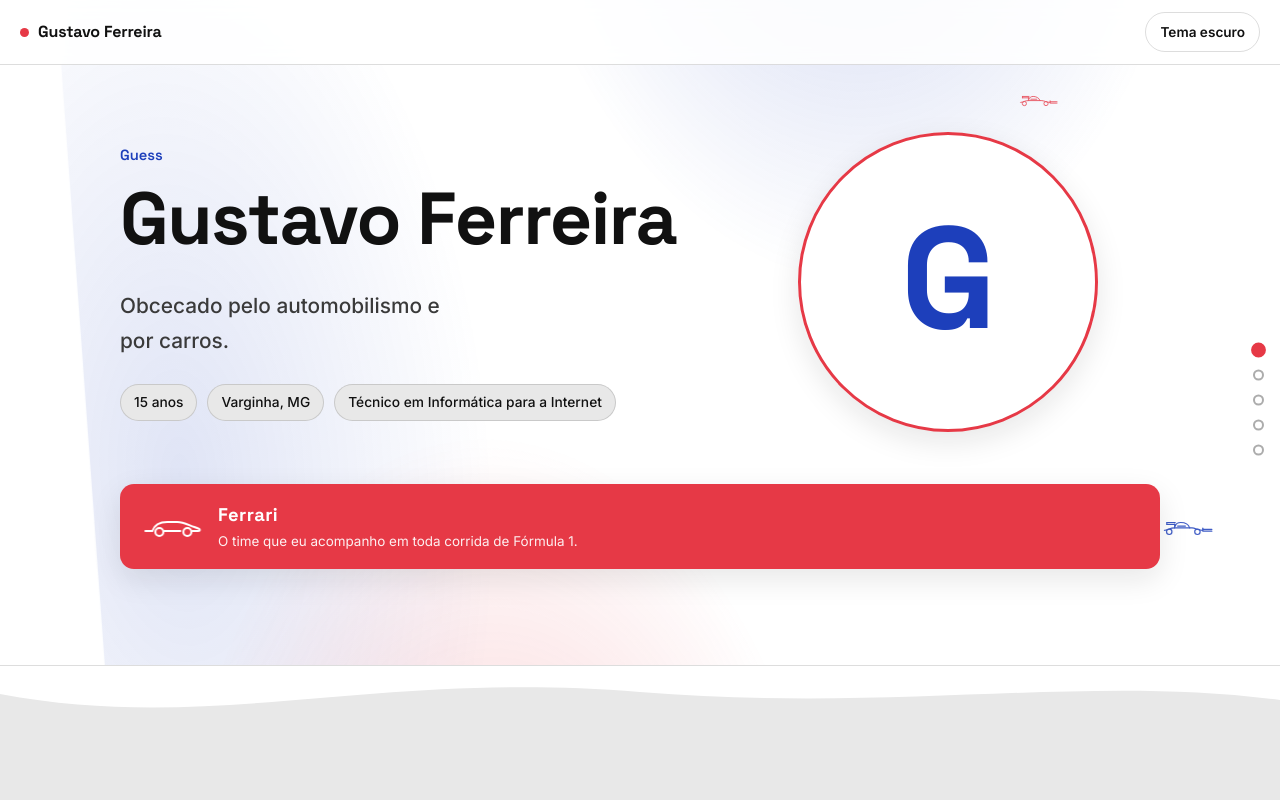
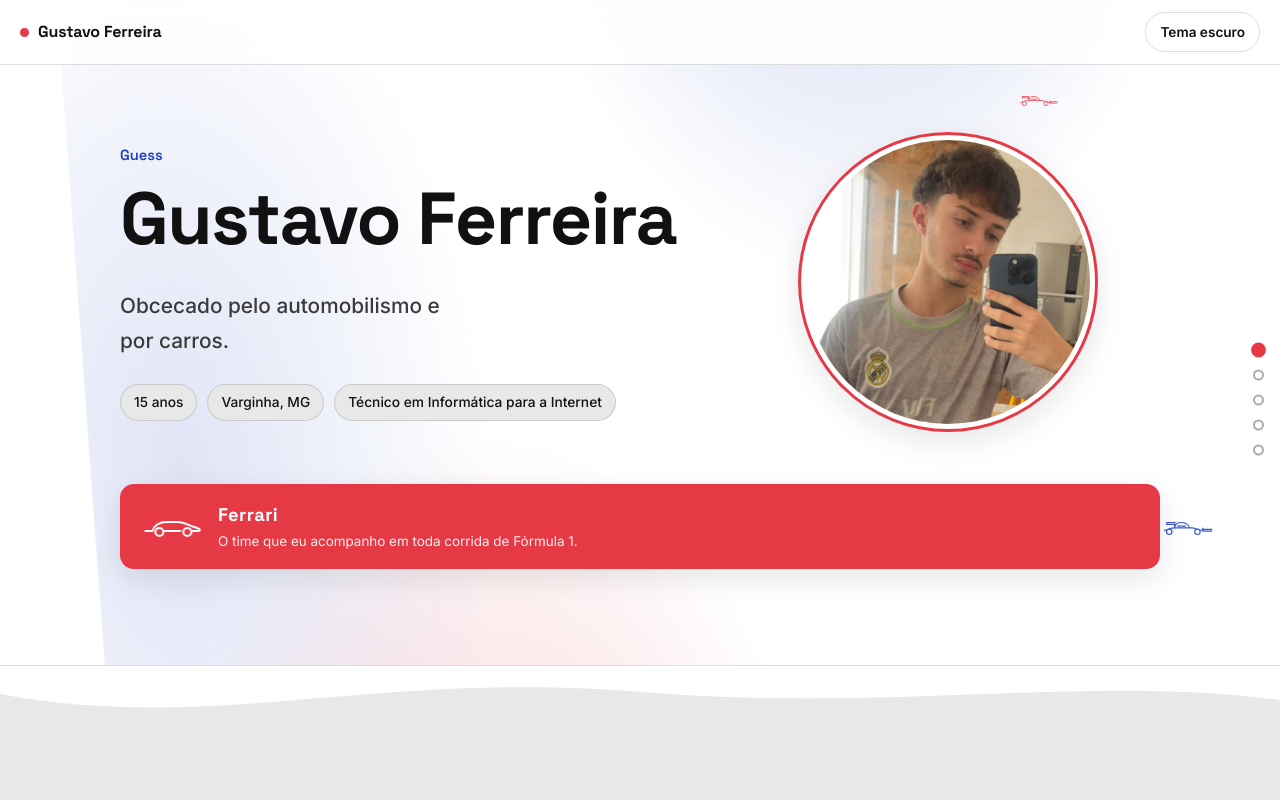
Before and after one commit to GusFerreira1/portfolio, a plain HTML site: page index.html in a window 1280 px wide. Shown: the top 800 px of the page. Drawn offline with Linux system fonts and the light colour scheme.

Commit message:
Adiciona foto de perfil ao portfólio

```diff
--- a/index.html
+++ b/index.html
@@ -627,7 +627,7 @@ img{ max-width:100%; display:block; }
           </div>
 
           <figure class="moldura" style="margin:0">
-            <img src="foto.jpg" alt="Foto de Gustavo Ferreira"
+            <img src="./Imagem%20do%20ChatGPT%2026%20de%20nov.%20de%202026%2C%2011_37_06.webp" alt="Foto de Gustavo Ferreira"
                  onerror="this.style.display='none'; this.nextElementSibling.style.display='grid';">
             <div class="sem-foto" role="img" aria-label="Avatar com a inicial G, de Gustavo">G</div>
           </figure>
```
